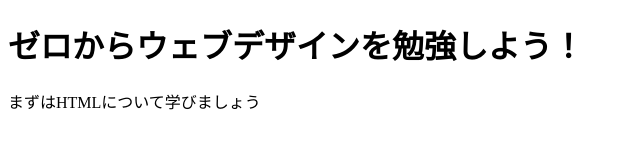
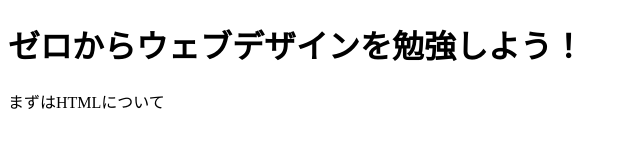
Before and after one commit to yuki-uehara/test_repo, a plain HTML site: page top.html in a window 1280 px wide. Shown: the whole page, without its empty margins (0-640 px from the left). Drawn offline with Linux system fonts and the light colour scheme.

Commit message:
修正しました

```diff
--- a/top.html
+++ b/top.html
@@ -7,6 +7,6 @@
 
   <body>
     <h1>ゼロからウェブデザインを勉強しよう！</h1>
-    <p>まずはHTMLについて学びましょう</p>
+    <p>まずはHTMLについて</p>
   </body>
 </html>
```
